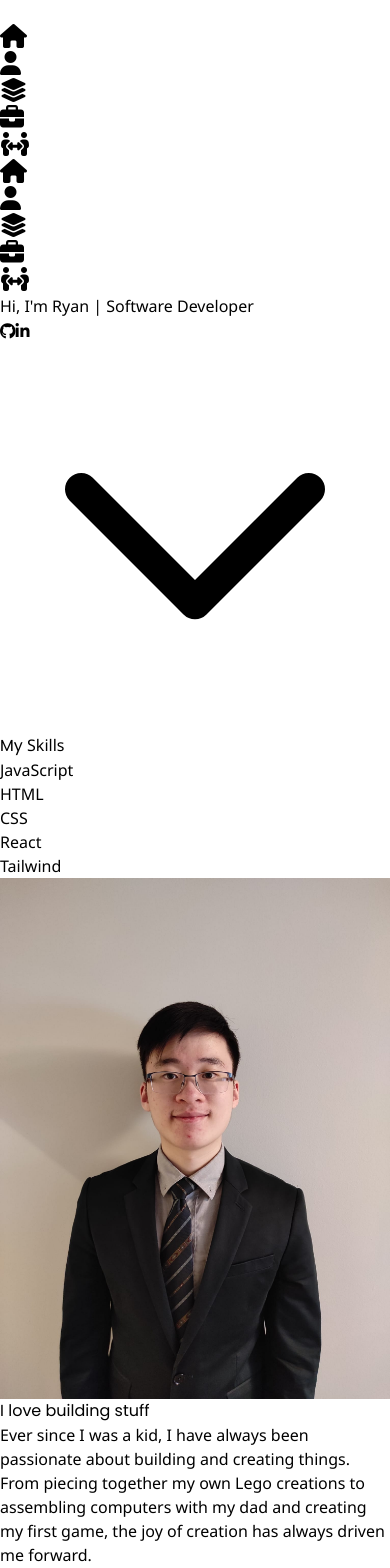
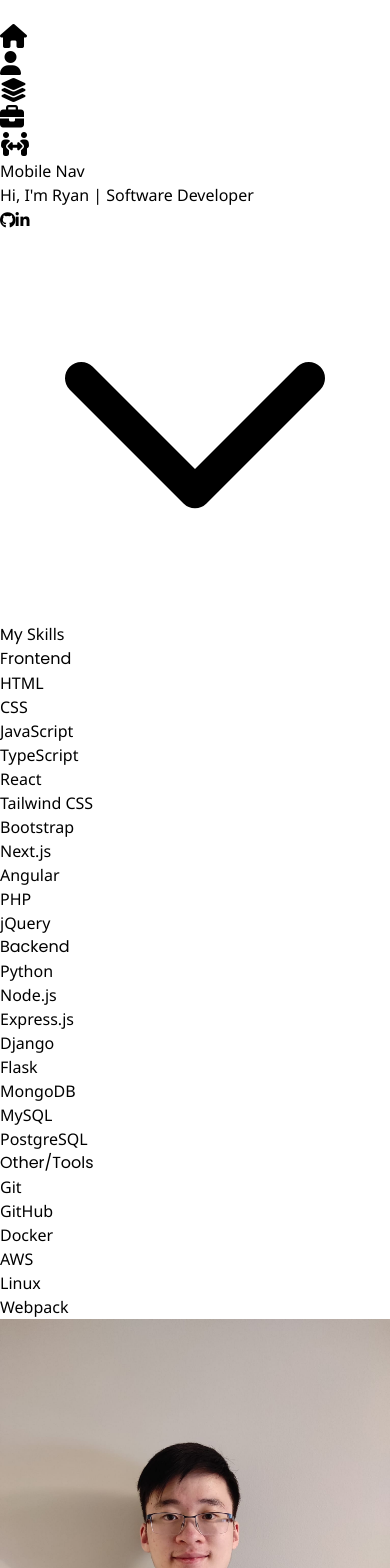
Before and after one commit to ryanwcchan/portfolio, a React (Vite) app: page / in a window 390 px wide. Shown: the top 1568 px of the page. Built offline with nearby package versions, Linux system fonts and the light colour scheme.

Commit message:
Refactor navbar Use NavLink isActive class to control current tab styling

```diff
--- a/src/App.jsx
+++ b/src/App.jsx
@@ -1,47 +1,11 @@
 import Navbar from './sections/Navbar'
-import { Outlet } from 'react-router'
-import { useState } from 'react'
+import { Outlet, useLocation } from 'react-router'
+import { useState, useEffect } from 'react'
 
 function App() {
-  const [isOpen, setIsOpen] = useState(false)
-  const [tab, setTab] = useState('/')
-
-  function updateTab(location) {
-    setTab(location)
-    console.log(tab)
-  }
-
-  function toggleMenu() {
-    setIsOpen((prevState) => !prevState)
-  }
-
   return (
     <div className='lg:flex bg-gradient-to-tr from-slate-950 to-slate-800 text-white'>
-      <div className='fixed top-0 left-0 z-50'>
-        <button
-          onClick={toggleMenu}
-          className='text-neutral-400 hover:text-white focus:outline-none lg:hidden flex p-4'
-          aria-label='toggle menu'
-        >
-          <img src={isOpen ? "assets/close.svg" : "assets/menu.svg"} alt="toggle" className='w-12 h-12' />
-        </button>
-        <div className='lg:flex hidden'>
-          <Navbar
-            updateTab={updateTab}
-            tab={tab}
-          />
-        </div>
-      </div>
-
-      <div className={`fixed top-0 left-0 w-full transition-all duration-300 ease-in-out
-      ${isOpen ? 'max-h-screen opacity-100' : 'max-h-0 opacity-0'} overflow-hidden lg:hidden`}>
-        <div className='bg-gradient-to-r from-slate-800 to-slate-950'>
-          <Navbar
-            updateTab={updateTab}
-            tab={tab}
-          />
-        </div>
-      </div>
+      <Navbar />
       <main className='flex flex-col w-full h-full p-10 lg:pl-40'>
         <Outlet />
       </main>
--- a/src/components/NavItem.jsx
+++ /dev/null
@@ -1,16 +0,0 @@
-import { NavLink } from "react-router-dom"
-
-export default function NavItem({ location, children, updateTab, tab }) {
-  return (
-    <NavLink to={location}>
-        <li onClick={() => updateTab(location)}
-            className={"navItem py-6 p-4 transition-colors duration-300 ease-in-out " +
-                (location === tab
-                    ? "bg-blue-900 hover:text-blue-400 text-white"
-                    : " hover:text-blue-900")
-            }>
-            {children}
-        </li>
-    </NavLink>
-  )
-}
--- a/src/pages/Home.jsx
+++ b/src/pages/Home.jsx
@@ -1,6 +1,7 @@
 import Hero from "../sections/Hero"
 import Block from "../components/Block"
 import Intro from "../sections/Intro"
+import Projects from "../sections/Projects"
 
 export default function Home() {
   return (
@@ -9,6 +10,7 @@ export default function Home() {
         <Block />
         <Intro />
         <Block />
+        <Projects />
     </div>
   )
 }
--- a/src/sections/Hero.jsx
+++ b/src/sections/Hero.jsx
@@ -5,7 +5,7 @@ export default function Hero() {
     <div className="flex flex-col justify-center items-center w-full max-w-6xl my-auto p-6 md:p-8 lg:p-10 min-h-screen">
         <div className="w-full space-y-5">
             <div className="flex flex-col gap-4 justify-center items-center">
-                <h1 className="text-4xl md:text-5xl lg:text-6x font-bold"><span className="text-red-500">Hi, I'm Ryan</span><span className="text-gray-500 font-bold"> | </span><span className="text-blue-400">Software Developer</span></h1>
+                <h1 className="text-4xl md:text-5xl lg:text-6x font-bold text-center"><span className="text-red-500">Hi, I'm Ryan</span><span className="text-gray-500 font-bold"> | </span><span className="text-blue-400">Software Developer</span></h1>
             </div>
             <div className="py-4 w-full flex justify-center space-x-4">
                 <SocialMediaIcon icon="github" href="https://github.com/ryanwcchan" />
--- a/src/sections/Intro.jsx
+++ b/src/sections/Intro.jsx
@@ -1,23 +1,64 @@
+import { NavLink, useNavigate } from "react-router-dom"
+
+function SkillsList({ list, title }) {
+    return (
+        <div className="my-6">
+            <h1 className="text-2xl font-semibold">{title} </h1>
+            <div className="grid grid-cols-4 md:grid-cols-5 lg:grid-cols-6 gap-4 mt-4 items-center justify-center">
+                {list.map((skill, index) => (
+                    <div key={index} className="bg-gray-600 p-2 rounded-lg text-center font-semibold flex items-center justify-center h-fit">
+                    {skill}
+                    </div>
+                ))}
+            </div>
+        </div>
+    )
+}
+
 export default function Intro() {
+  const navigate = useNavigate()
 
-  const skills = [
-    "JavaScript",
+  const frontendSkills = [
     "HTML",
     "CSS",
+    "JavaScript",
+    "TypeScript",
     "React",
-    "Tailwind",
+    "Tailwind CSS",
+    "Bootstrap",
+    "Next.js",
+    "Angular",
+    "PHP",
+    "jQuery",
+  ]
+
+  const backendSkills = [
+    "Python",
+    "Node.js",
+    "Express.js",
+    "Django",
+    "Flask",
+    "MongoDB",
+    "MySQL",
+    "PostgreSQL",
+  ]
+
+  const tools = [
+    "Git",
+    "GitHub",
+    "Docker",
+    "AWS",
+    "Linux",
+    "Webpack",
   ]
 
   return (
-    <div className="flex flex-col space-y-4 max-w-6xl mb-10 h-min-screen">
+    <div className="flex flex-col space-y-4 max-w-6xl mb-10 h-min-screen w-full">
         <h1 className="text-4xl text-blue-500 py-6">My <span className="underline decoration-red-500 font-semibold">Skills</span></h1>
-        <div className="grid grid-cols-2 md:grid-cols-3 lg:grid-cols-4 gap-4 mt-4">
-            {skills.map((skill, index) => (
-                <div key={index} className="bg-blue-500 p-2 rounded-lg text-center font-semibold">
-                {skill}
-                </div>
-            ))}
-        </div>
+        <SkillsList list={frontendSkills} title={"Frontend"} />
+        <SkillsList list={backendSkills} title={"Backend"} />
+        <SkillsList list={tools} title={"Other/Tools"} />
+        <h1></h1>
         <div className="flex flex-col gap-20 md:flex-row justify-center items-center py-6">
             <div className="md:w-1/3 md:max-w-[40%] lg:max-w-[30%]">
                 <img
@@ -27,13 +68,20 @@ export default function Intro() {
                 />
             </div>
             <div className="flex flex-col justify-center space-y-6 md:w-1/2 md:max-w-[55%] lg:max-w-[60%]">
-                <h1 className="text-3xl font-semibold">I love building stuff</h1>
+                <h1 className="text-3xl font-semibold">I love building things</h1>
                 <p className="w-full my-2 text-md md:text-lg">
-                Ever since I was a kid, I have always been passionate about building and creating things. From piecing together my own Lego creations to assembling computers with my dad and creating my first game, the joy of creation has always driven me forward.
+                Ever since I was a kid, I have always loved building and creating things.
+                From piecing together my own Lego creations to assembling computers with my dad and creating my first 3D animation with Blender,
+                the thrill of turning ideas into reality has always driven me. This passion naturally evolved as I grew older,
+                leading me to find my way in the world of software development.
                 </p>
-                <p className="w-full my-2 text-md md:text-lg">
+                {/* <p className="w-full my-2 text-md md:text-lg">
                 Now, as a software developer, I bring that same curiosity and passion to crafting innovative solutions through clean, functional code. Whether it's building user-friendly interfaces or solving challenging problems, I thrive on turning ideas into reality.
-                </p>
+                </p> */}
+                <button className="bg-blue-500 hover:bg-blue-600 text-white font-semibold
+                py-2 px-4 rounded w-32">
+                    <NavLink to={"/about"}>Read more</NavLink>
+                </button>
             </div>
         </div>
     </div>
--- a/src/sections/Navbar.jsx
+++ b/src/sections/Navbar.jsx
@@ -1,7 +1,35 @@
-import NavItem from "../components/NavItem"
+import { useState } from "react";
+import { NavLink } from "react-router-dom";
 
-export default function Navbar({ tab, updateTab }) {
-  const navItems = [
+function NavItems({ pages }) {
+  return (
+    <ul className="rounded-full h-fit text-white grid grid-rows-5 text-center
+    justify-center items-center shadow overflow-hidden bg-blue-500">
+      {pages.map((item) => (
+        <NavLink
+          to={item.location}
+          key={item.location}
+          className={({ isActive }) =>
+            `navItem py-6 p-4 transition-colors duration-300 ease-in-out ${
+          isActive ? "bg-blue-900 hover:text-blue-400 text-white" : " hover:text-blue-900"}`
+        }>
+          <li>
+            <i className={item.icon}></i>
+          </li>
+        </NavLink>
+      ))}
+    </ul>
+  )
+}
+
+export default function Navbar() {
+  const [isOpen, setIsOpen] = useState(false)
+
+  function toggleMenu() {
+    setIsOpen((prevState) => !prevState)
+  }
+
+  const pages = [
     { location: '/', icon: 'fa-solid fa-house' },
     { location: 'about', icon: 'fa-solid fa-user' },
     { location: 'projects', icon: 'fa-solid fa-layer-group' },
@@ -10,24 +38,33 @@ export default function Navbar({ tab, updateTab }) {
   ];
 
   return (
-    <header className='fixed h-full border-r-4 border-blue-900 px-2 bg-gradient-to-r
-    from-slate-800 to-slate-950'>
-      <div className="flex flex-col justify-center items-center h-full">
-        <nav className="h-full p-6 flex flex-col justify-center items-center">
-          <ul className="rounded-full h-fit text-white grid grid-rows-5 text-center
-          justify-center items-center shadow overflow-hidden bg-blue-500">
-            {navItems.map((item) => (
-              <NavItem
-                key={item.location}
-                location={item.location}
-                updateTab={updateTab}
-                tab={tab}
-              >
-                <i className={item.icon}></i>
-              </NavItem>
-            ))}
-          </ul>
-        </nav>
+    <header>
+      <div className=''>
+        <div className='fixed top-0 left-0 z-50'>
+          <button
+            onClick={toggleMenu}
+            className='text-neutral-400 hover:text-white focus:outline-none lg:hidden flex p-4'
+            aria-label='toggle menu'
+          >
+            <img src={isOpen ? "assets/close.svg" : "assets/menu.svg"} alt="toggle" className='w-12 h-12' />
+          </button>
+        </div>
+
+        <div className="lg:flex hidden fixed h-full border-r-4 border-blue-900 px-2 bg-gradient-to-r
+      from-slate-800 to-slate-950">
+          <div className="flex flex-col justify-center items-center h-full">
+            <nav className="h-full p-6 flex flex-col justify-center items-center">
+              <NavItems pages={pages} />
+            </nav>
+          </div>
+        </div>
+      </div>
+
+      <div className={`fixed top-0 left-0 w-full transition-all duration-300 ease-in-out
+      ${isOpen ? 'max-h-screen opacity-100' : 'max-h-0 opacity-0'} overflow-hidden lg:hidden`}>
+        <div className='bg-gradient-to-r from-slate-800 to-slate-950'>
+          Mobile Nav
+        </div>
       </div>
     </header>
   )
--- /dev/null
+++ b/src/sections/Projects.jsx
@@ -0,0 +1,7 @@
+export default function Projects() {
+  return (
+    <div className="flex flex-col space-y-4 max-w-6xl mb-10 h-min-screen w-full">
+        <h1 className="text-4xl text-blue-500 py-6"><span className="underline decoration-red-500 font-semibold">Projects</span></h1>
+    </div>
+  )
+}
```
